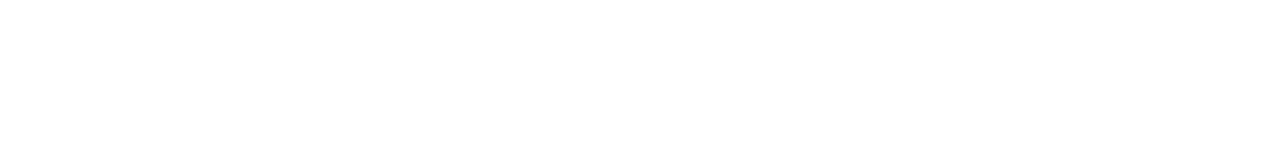
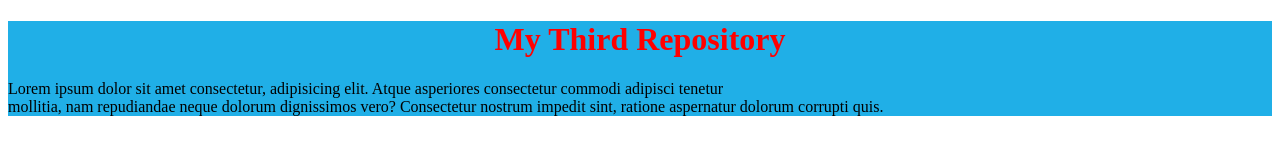
Before and after one commit to hasanalam24/day3repo, a plain HTML site: page index.html in a window 1280 px wide. Drawn offline with Linux system fonts and the light colour scheme.

Commit message:
bgcoloradd

```diff
--- a/index.html
+++ b/index.html
@@ -5,9 +5,20 @@
     <meta charset="UTF-8">
     <meta name="viewport" content="width=device-width, initial-scale=1.0">
     <title>My Day3</title>
+    <link rel="stylesheet" href="style.css">
 </head>
 
 <body>
+    <div>
+        <h1>My Third Repository</h1>
+        <p>Lorem ipsum dolor sit amet consectetur, adipisicing elit. Atque asperiores consectetur commodi adipisci
+            tenetur
+            <br>
+            mollitia, nam repudiandae neque dolorum dignissimos vero? Consectetur nostrum impedit sint, ratione
+            aspernatur
+            dolorum corrupti quis.
+        </p>
+    </div>
 
 </body>
 
--- /dev/null
+++ b/style.css
@@ -0,0 +1,8 @@
+h1 {
+    color: red;
+    text-align: center;
+}
+
+div {
+    background-color: rgb(32, 175, 231);
+}
```
